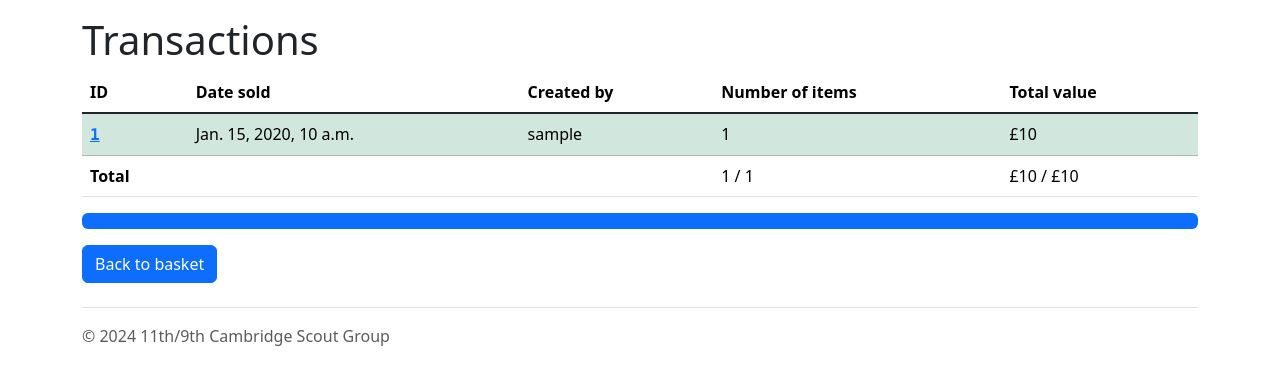
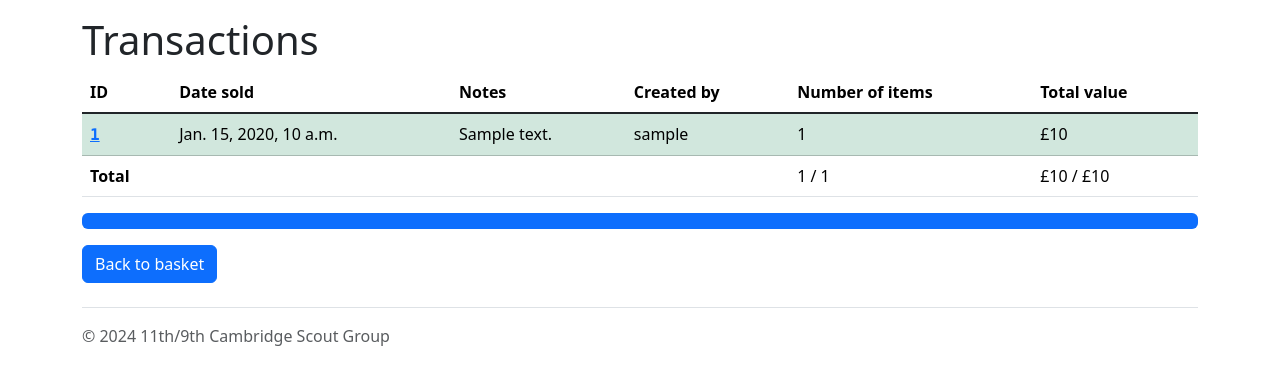
Before and after one commit to dtwood/scoutsales, a Django app: page /nearly-new-sale/transactions in a window 1280 px wide. Shown: the part 59-444 px from the top of the page. Run offline with Django 5.2, Linux system fonts and the light colour scheme; a user stored in the database is signed in; tables that the repository leaves empty hold one stand-in row (values such as "Sample post"); some libraries are stand-ins or nearby versions.

Commit message:
Add notes to transactions list

```diff
--- a/templates/transaction/transactions.html
+++ b/templates/transaction/transactions.html
@@ -18,6 +18,7 @@
             <tr>
                 <th scope="col">ID</th>
                 <th scope="col">Date sold</th>
+                <th scope="col">Notes</th>
                 <th scope="col">Created by</th>
                 <th scope="col">Number of items</th>
                 <th scope="col">Total value</th>
@@ -28,6 +29,7 @@
             <tr class="{% if transaction.sold_at %}table-success{% else %}table-warning{% endif %}">
                 <th scope="row"><a href="{% url 'transaction' transaction.id %}"><span class="font-monospace">{{ transaction.id }}</span></a> </th>
                 <td>{% if transaction.sold_at %}{{ transaction.sold_at }}{% else %}<i>Unsold</i>{% endif %}</td>
+                <td>{{ transaction.notes }}</td>
                 <td>{{ transaction.created_by }}</td>
                 <td>{{ transaction.item__count }}</td>
                 <td>£{% if transaction.item__price__sum %}{{ transaction.item__price__sum }}{% else %}0{% endif %}</td>
@@ -37,6 +39,7 @@
         <tfoot>
             <tr>
                 <th scope="row">Total</th>
+                <td></td>
                 <td></td>
                 <td></td>
                 <td>{{ total_count }} / {{ items.slug__count }}</td>
```
